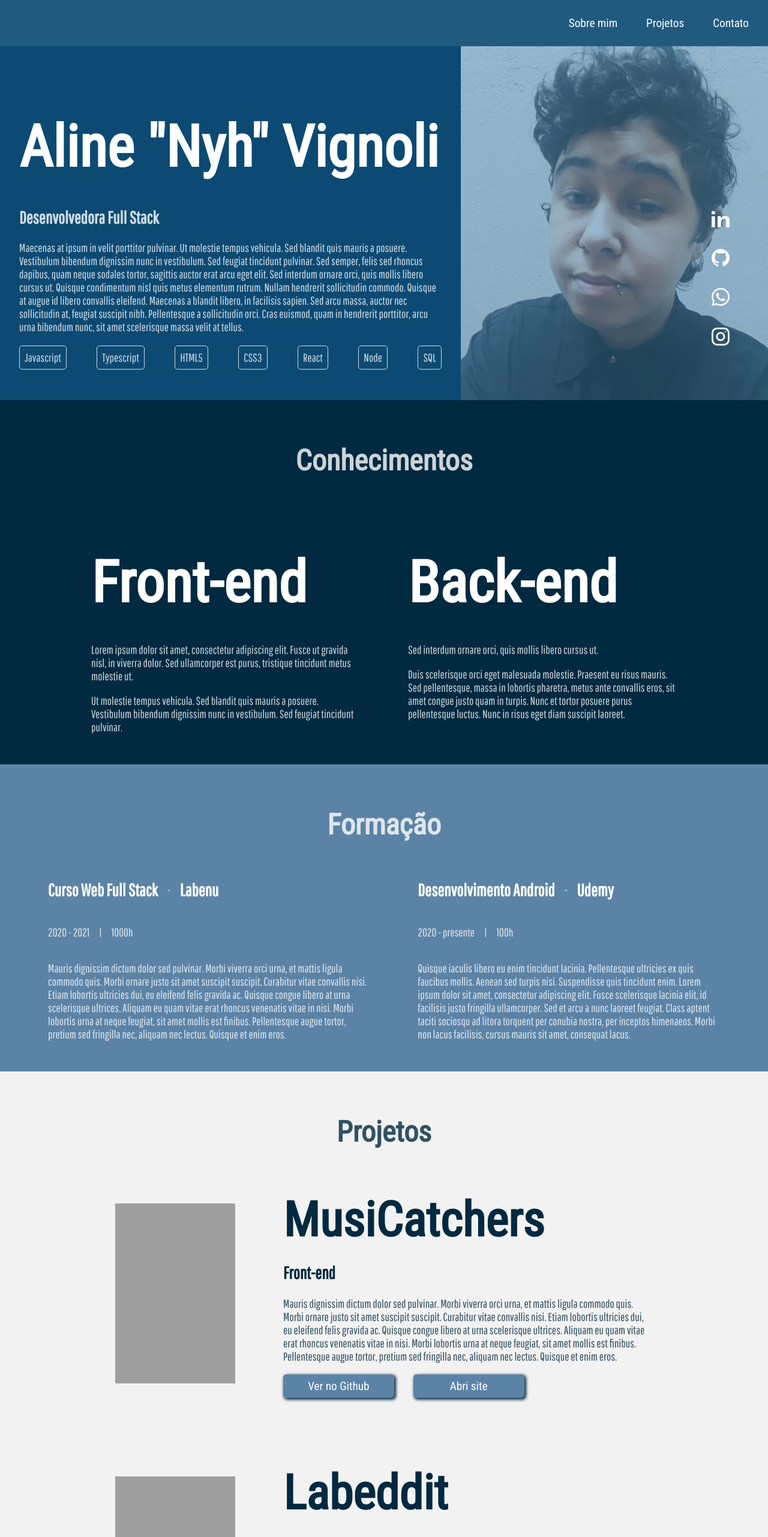
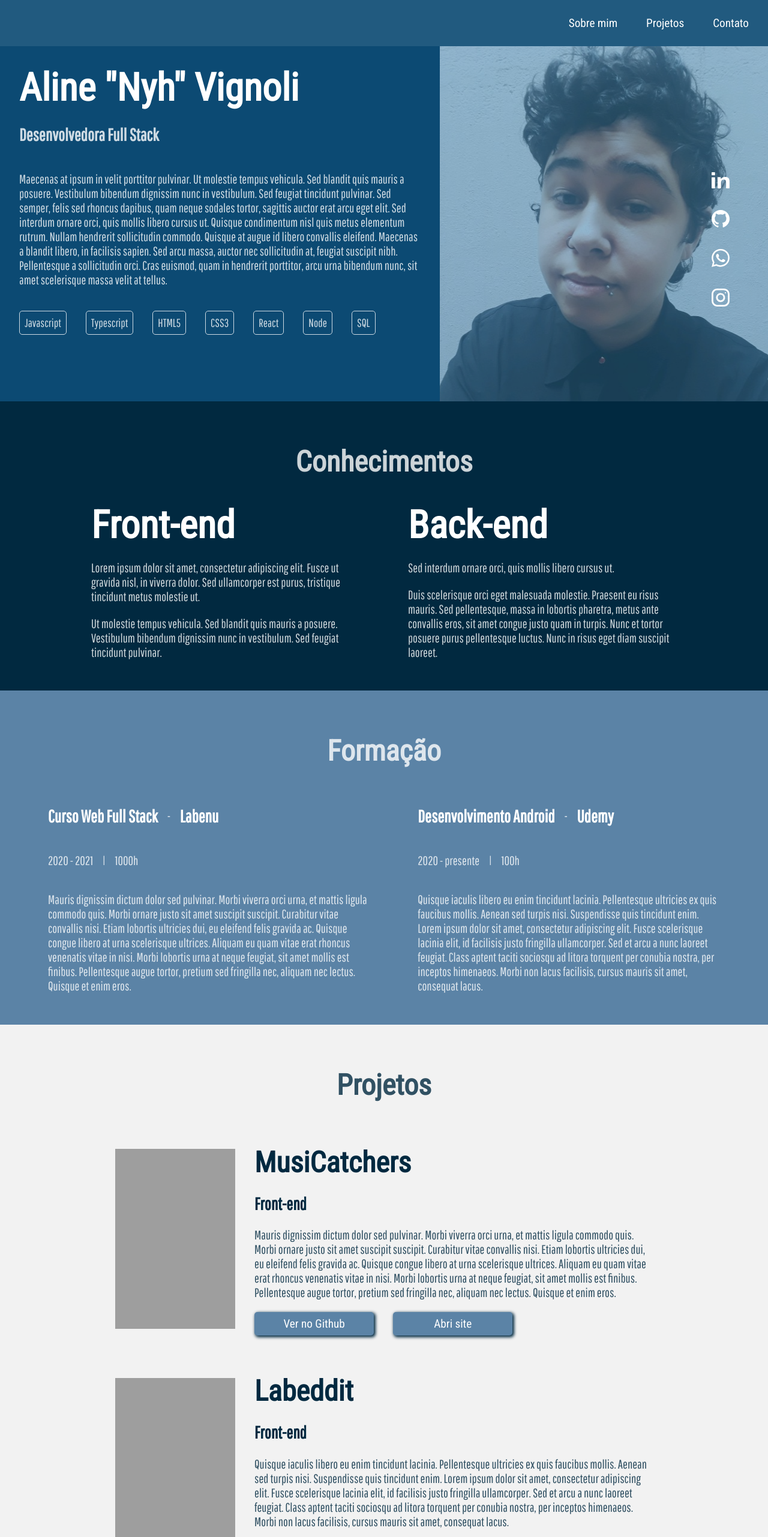
Before and after one commit to nyhvignoli/nyhvignoli.github.io, a React (Create React App) app: page / in a window 1280 px wide. Shown: the top 2562 px of the page at 60% size. Built offline with nearby package versions, Linux system fonts and the light colour scheme; grey boxes are pictures that could not be loaded; a web font is replaced by a local one.

Commit message:
responsive layout settings

```diff
--- a/src/components/AboutMe/styles.js
+++ b/src/components/AboutMe/styles.js
@@ -5,23 +5,36 @@ export const Wrapper = styled.section`
     width: 100%;
     display: flex;
     color: #FFF;
+    background-color: rgba(0, 67, 108, 0.64);
+
+    @media (max-width: 1024px) {
+        flex-wrap: wrap;
+    }
 `;
 
 export const InfoSection = styled.div`
-    background-color: rgba(0, 67, 108, 0.64);
+    display: flex;
+    flex-direction: column;
+    flex-wrap: wrap;
     padding: 2rem;
+    width: 55%;
 
     h2, p {
         opacity: 0.8;
     }
+
+    @media (max-width: 1024px) {
+        width: 100%;
+    }
 `;
 
 export const StackList = styled.ul`
+    width: 100%;
     display: flex;
+    flex-wrap: wrap;
     list-style-type: none;
     padding-inline-start: 0;
-    justify-content: space-between;
-    gap: 3rem;
+    gap: 2rem;
 `;
 
 export const ListItem = styled.li`
@@ -35,15 +48,28 @@ export const ImageSection = styled.div`
     display: flex;
     align-items: center;
     justify-content: flex-end;
-    min-width: 40vw;
+    width: 100%;
     background-image: url(${profilePic});
     background-repeat: no-repeat;
     background-position: center;
     opacity: 0.5;
     height: 100%;
-    position: relative;
+
+    @media (max-width: 1024px) {
+        /* border-radius: 5px; */
+        box-shadow: 2px 2px 6px 2px #012940;
+    }
 `;
 
 export const Filter = styled.div`
     background-color: rgba(78, 164, 217, 0.38);
+    width: 45%;
+    height: 592px;
+    position: relative;
+
+    @media (max-width: 1024px) {
+        width: 592px;
+        margin: auto;
+        /* border-radius: 5px; */
+    }
 `;
--- a/src/components/Education/styles.js
+++ b/src/components/Education/styles.js
@@ -6,9 +6,18 @@ export const Wrapper = styled.section`
     align-items: center;
     background-color: #5b83a6;
     padding: 2rem 5rem;
+
+    @media (max-width: 800px) {
+        padding: 1rem 2rem;
+    }
 `;
 
 export const Content = styled.div`
     display: flex;
     gap: 5rem;
+
+    @media (max-width: 800px) {
+        flex-direction: column;
+        gap: 1rem;
+    }
 `;
--- a/src/components/Footer/styles.js
+++ b/src/components/Footer/styles.js
@@ -13,10 +13,23 @@ export const ContactInfos = styled.div`
     p {
         font-size: 2rem;
     }
+
+    @media (max-width: 800px) {
+        padding: 2rem;
+        p {
+            font-size: 1.5rem;
+        }
+    }
 `;
 
 export const CopyRights = styled.div`
     background-color: #012940;
     padding: 1rem 2rem;
     font-family: 'Roboto Condensed', sans-serif;
+
+    @media (max-width: 800px) {
+        padding: 0.5rem;
+        font-size: 1rem;
+        text-align: center;
+    }
 `;
--- a/src/components/Knowledges/KnowledgesContent/styles.js
+++ b/src/components/Knowledges/KnowledgesContent/styles.js
@@ -6,4 +6,8 @@ export const Wrapper = styled.div`
     p {
         opacity: 0.8;
     }
+
+    @media (max-width: 800px) {
+        width: 100%;
+    }
 `;
--- a/src/components/Knowledges/styles.js
+++ b/src/components/Knowledges/styles.js
@@ -7,6 +7,10 @@ export const Wrapper = styled.section`
     align-items: center;
     display: flex;
     background-color: #012940;
+
+    @media (max-width: 800px) {
+        padding: 1rem 2rem;
+    }
 `;
 
 export const Content = styled.div`
@@ -14,4 +18,9 @@ export const Content = styled.div`
     display: flex;
     justify-content: center;
     gap: 5rem;
+
+    @media (max-width: 800px) {
+        flex-direction: column;
+        gap: 1rem;
+    }
 `;
--- a/src/components/NavBar/styles.js
+++ b/src/components/NavBar/styles.js
@@ -11,6 +11,10 @@ export const StyledList = styled.ul`
     list-style-type: none;
     justify-content: flex-end;
     gap: 3rem;
+
+    @media (max-width: 800px) {
+        font-size: 1rem;
+    }
 `;
 
 export const ListItem = styled.li`
--- a/src/components/Projects/ProjectsContent/ProjectsContent.js
+++ b/src/components/Projects/ProjectsContent/ProjectsContent.js
@@ -1,5 +1,5 @@
 import React from "react";
-import { Wrapper, ImageContainer, Content, ButtonGroup, StyledButton, Title } from "./styles";
+import { Wrapper, ImageContainer, Content, TextWrapper, ButtonGroup, StyledButton, Title } from "./styles";
 
 const ProjectsContent = (props) => {
     return (
@@ -8,11 +8,11 @@ const ProjectsContent = (props) => {
                 <img src={props.image.src} alt={props.image.alt}/>
             </ImageContainer>
             <Content>
-                <div>
+                <TextWrapper>
                     <Title>{props.title}</Title>
                     <h2>{props.type}</h2>
                     <p>{props.description}</p>
-                </div>
+                </TextWrapper>
                 <ButtonGroup>
                     <StyledButton>Ver no Github</StyledButton>
                     <StyledButton>{props.type === "Front-end" ? "Abri site" : "Ver documentação"}</StyledButton>
--- a/src/components/Projects/ProjectsContent/styles.js
+++ b/src/components/Projects/ProjectsContent/styles.js
@@ -1,14 +1,24 @@
 import styled from "styled-components";
 
 export const Wrapper = styled.div`
+    width: 100%;
     display: flex;
-    gap: 5rem;
-    margin-bottom: 5rem;
+    gap: 2rem;
+    margin-bottom: 2rem;
+    padding: 0 12rem;
+
+    @media (max-width: 800px) {
+        flex-wrap: wrap-reverse;
+        padding: 0;
+    }
 `;
 
 export const ImageContainer = styled.div`
-    width: 100%;
     margin: auto;
+
+    @media (max-width: 800px) {
+        width: auto;
+    }
 `;
 
 export const Content = styled.div`
@@ -17,15 +27,23 @@ export const Content = styled.div`
     justify-content: space-between;
 `;
 
+export const TextWrapper = styled.div`
+`;
+
 export const Title = styled.h1`
     font-family: 'Roboto Condensed', sans-serif;
     margin: 0;
-    font-size: 5rem;
+    font-size: 3rem;
 `;
 
 export const ButtonGroup = styled.div`
     display: flex;
     gap: 2rem;
+
+    @media (max-width: 800px) {
+        gap: 1rem;
+        justify-content: center;
+    }
 `;
 
 export const StyledButton = styled.button`
@@ -34,6 +52,7 @@ export const StyledButton = styled.button`
     box-shadow: 2px 2px 5px 1px #012940;
     border-radius: 5px;
     width: 30%;
+    min-width: 160px;
     font-family: 'Roboto Condensed', sans-serif;
     font-size: 1.2rem;
     background-color: #5b83a6;
--- a/src/components/Projects/styles.js
+++ b/src/components/Projects/styles.js
@@ -12,4 +12,9 @@ export const Wrapper = styled.section`
     p {
         opacity: 0.8;
     }
+
+    @media (max-width: 800px) {
+        padding: 2rem;
+        gap: 1rem;
+    }
 `;
--- a/src/components/SocialMedia/styles.js
+++ b/src/components/SocialMedia/styles.js
@@ -12,6 +12,6 @@ export const SocialMediaWrapper = styled.aside`
         flex-direction: column;
         position: absolute;
         right: 2rem;
-        top: 40%;
+        top: 30%;
     `}
 `;
--- a/src/global/styles.js
+++ b/src/global/styles.js
@@ -1,12 +1,16 @@
 import styled from "styled-components";
 
 export const Title = styled.h1`
-    font-size: 6rem;
+    font-size: 4rem;
     font-family: 'Roboto Condensed', sans-serif;
-    height: 0.8em;
+    margin: 0;
     /* font-family: 'Syne Mono', monospace; */
     /* font-family: 'Ubuntu Condensed', sans-serif;  */
     /* font-family: 'Pathway Gothic One', sans-serif; */
+
+    @media (max-width: 800px) {
+        font-size: 2.5rem;
+    }
 `;
 
 export const Subtitle = styled.h2`
--- a/src/screens/MainScreen/styles.js
+++ b/src/screens/MainScreen/styles.js
@@ -2,6 +2,10 @@ import styled from "styled-components";
 
 export const Wrapper = styled.div`
     background-color: rgba(0, 67, 108, 0.64);
+
+    p {
+        font-size: 1.3rem;
+    }
 `;
 
 export const Content = styled.main`
```
